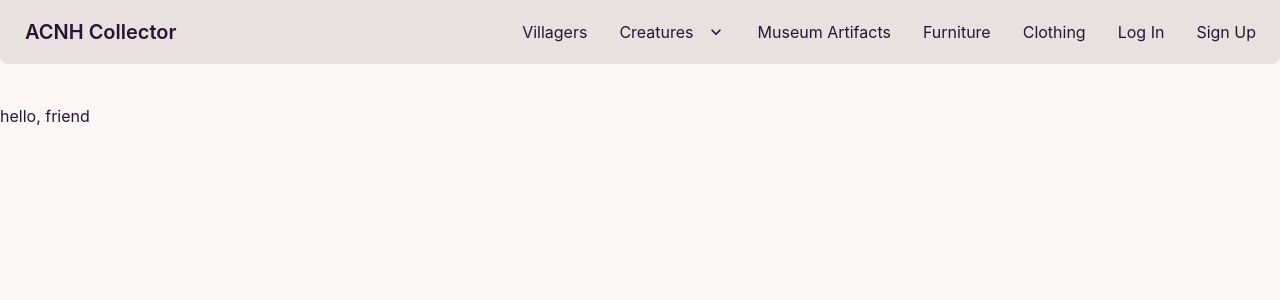
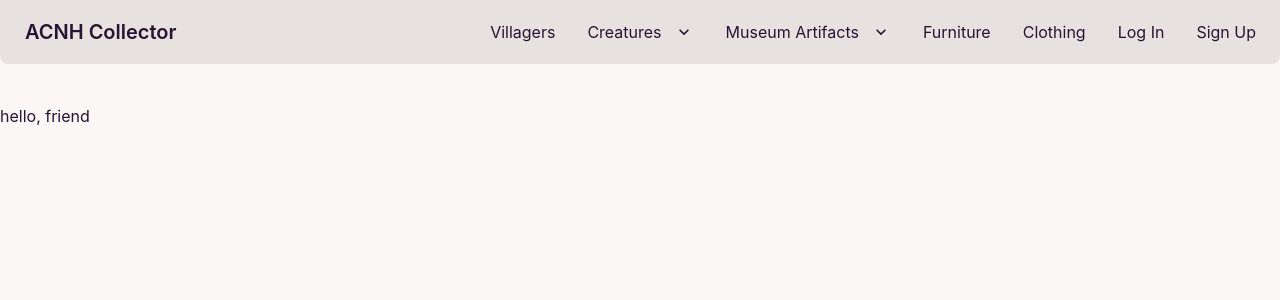
Before and after one commit to mbedard0/acnh-collector-front-end, a React (Create React App) app: page / in a window 1280 px wide. Shown: the top 300 px of the page. Built offline with nearby package versions, Linux system fonts and the light colour scheme; no server answers.

Commit message:
update navbar

```diff
--- a/src/components/NavBar/NavBar.jsx
+++ b/src/components/NavBar/NavBar.jsx
@@ -29,6 +29,7 @@ const NavBar = ({ user, handleLogout }) => {
                 </a>
                 <ul class="p-2 shadow bg-base-100 rounded-box dropdown-content">
                   <li><Link to="/fossils">Fossils</Link></li>
+                  <li>Art</li>
                 </ul>
               </li>
               <li><Link to='/furniture'>Furniture</Link></li>
@@ -66,7 +67,16 @@ const NavBar = ({ user, handleLogout }) => {
                   <li><Link to='/sea-creatures'>Sea Creatures</Link></li>
                 </ul>
               </li>
-              <li><Link to='/museum-artifacts'>Museum Artifacts</Link></li>
+              <li tabIndex="0" className="dropdown dropdown-end">
+                <a className="">
+                  Museum Artifacts
+                  <svg class="fill-current" xmlns="http://www.w3.org/2000/svg" width="20" height="20" viewBox="0 0 24 24"><path d="M7.41,8.58L12,13.17L16.59,8.58L18,10L12,16L6,10L7.41,8.58Z" /></svg>
+                </a>
+                <ul class="p-2 shadow bg-base-100 rounded-box dropdown-content">
+                  <li><Link to="/fossils">Fossils</Link></li>
+                  <li>Art</li>
+                </ul>
+              </li>
               <li><Link to='/furniture'>Furniture</Link></li>
               <li><Link to='clothing'>Clothing</Link></li>
               <li><Link to="/login">Log In</Link></li>
```
